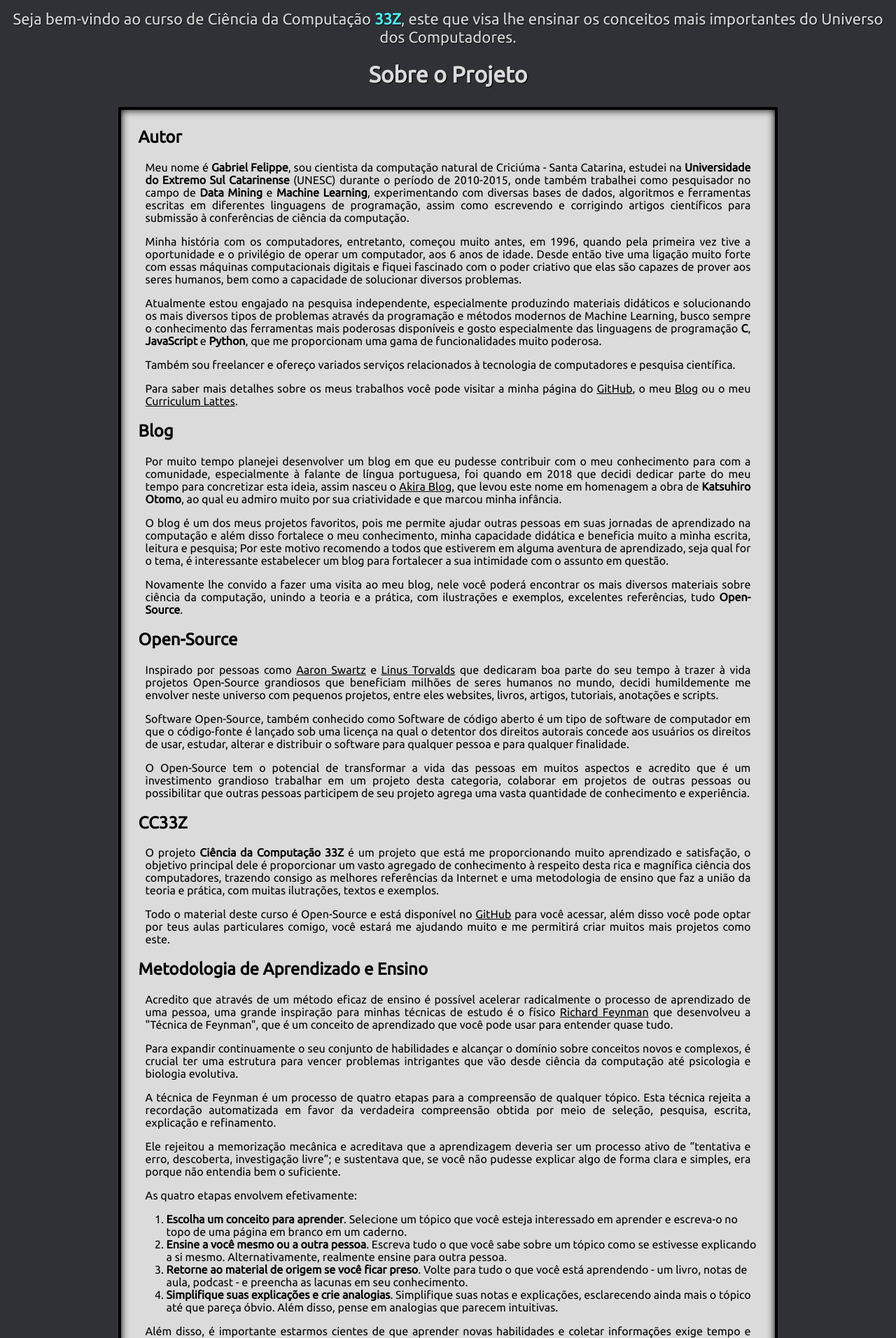
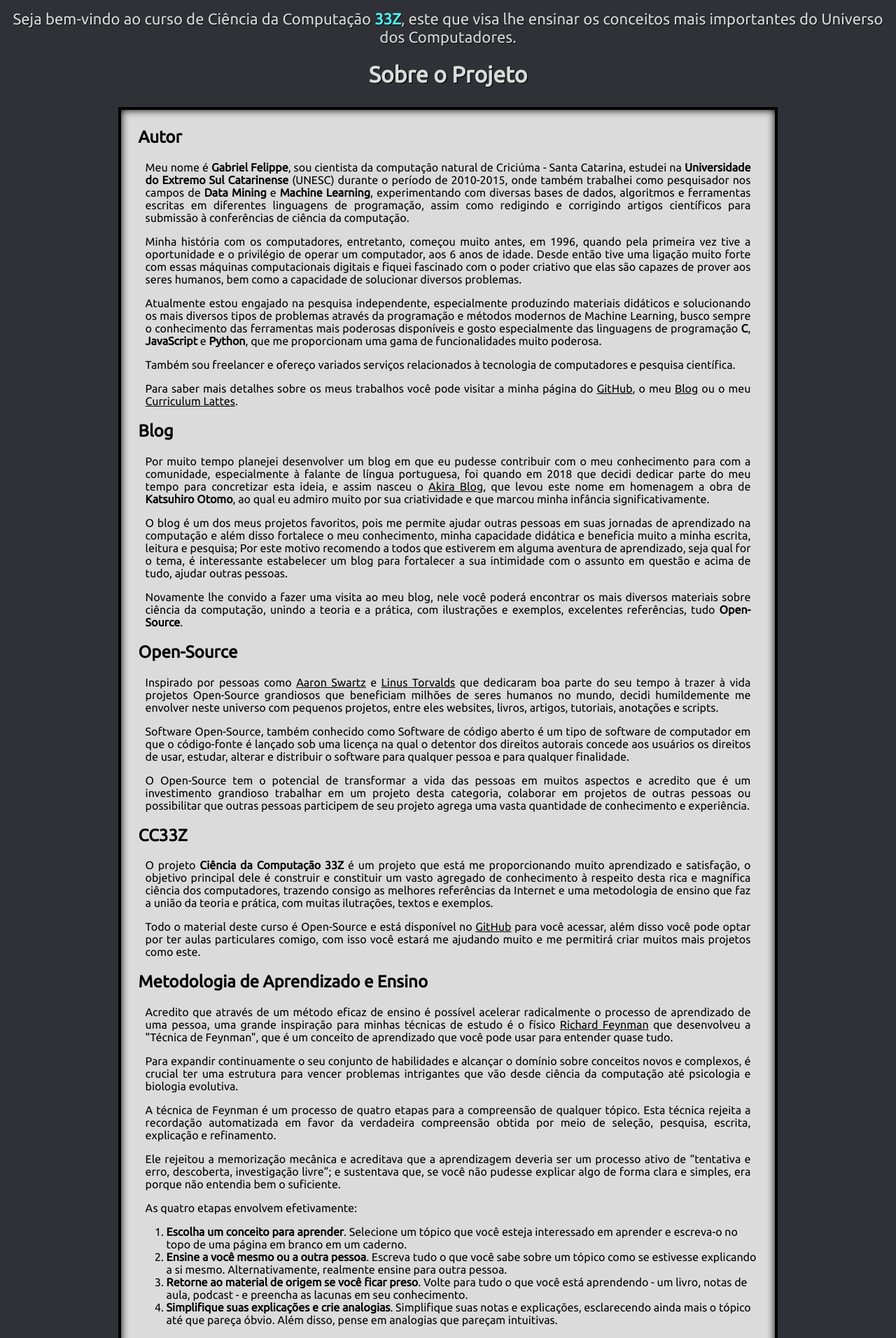
Before and after one commit to the-akira/cc33z-webiste, a Django app: page /sobre/ in a window 1280 px wide. Shown: the part 596-2508 px from the top of the page at 70% size. Run offline with Django 3.2, Linux system fonts and the light colour scheme; some libraries are stand-ins or nearby versions.

Commit message:
Seção Sobre atualizada

```diff
--- a/cursos/templates/sobre.html
+++ b/cursos/templates/sobre.html
@@ -5,22 +5,22 @@
 <h1 class="titulo-sobre">Sobre o Projeto</h1>
 <div class="sobre-detalhes">
 	<h2>Autor</h2>
-	<p>Meu nome é <span>Gabriel Felippe</span>, sou cientista da computação natural de Criciúma - Santa Catarina, estudei na <span>Universidade do Extremo Sul Catarinense</span> (UNESC) durante o período de 2010-2015, onde também trabalhei como pesquisador no campo de <span>Data Mining</span> e <span>Machine Learning</span>, experimentando com diversas bases de dados, algoritmos e ferramentas escritas em diferentes linguagens de programação, assim como escrevendo e corrigindo artigos científicos para submissão à conferências de ciência da computação.</p>
+	<p>Meu nome é <span>Gabriel Felippe</span>, sou cientista da computação natural de Criciúma - Santa Catarina, estudei na <span>Universidade do Extremo Sul Catarinense</span> (UNESC) durante o período de 2010-2015, onde também trabalhei como pesquisador nos campos de <span>Data Mining</span> e <span>Machine Learning</span>, experimentando com diversas bases de dados, algoritmos e ferramentas escritas em diferentes linguagens de programação, assim como redigindo e corrigindo artigos científicos para submissão à conferências de ciência da computação.</p>
 	<p>Minha história com os computadores, entretanto, começou muito antes, em 1996, quando pela primeira vez tive a oportunidade e o privilégio de operar um computador, aos 6 anos de idade. Desde então tive uma ligação muito forte com essas máquinas computacionais digitais e fiquei fascinado com o poder criativo que elas são capazes de prover aos seres humanos, bem como a capacidade de solucionar diversos problemas.</p>
 	<p>Atualmente estou engajado na pesquisa independente, especialmente produzindo materiais didáticos e solucionando os mais diversos tipos de problemas através da programação e métodos modernos de Machine Learning, busco sempre o conhecimento das ferramentas mais poderosas disponíveis e gosto especialmente das linguagens de programação <span>C</span>, <span>JavaScript</span> e <span>Python</span>, que me proporcionam uma gama de funcionalidades muito poderosa.</p>
 	<p>Também sou freelancer e ofereço variados serviços relacionados à tecnologia de computadores e pesquisa científica.</p>
 	<p>Para saber mais detalhes sobre os meus trabalhos você pode visitar a minha página do <a class="sobre-url" href="https://github.com/the-akira" target="_blank">GitHub</a>, o meu <a class="sobre-url" href="https://akiradev.netlify.app/" target="_blank">Blog</a> ou o meu <a class="sobre-url" href="http://lattes.cnpq.br/6618667439740836" target="_blank">Curriculum Lattes</a>.</p>
 	<h2>Blog</h2>
-	<p>Por muito tempo planejei desenvolver um blog em que eu pudesse contribuir com o meu conhecimento para com a comunidade, especialmente à falante de língua portuguesa, foi quando em 2018 que decidi dedicar parte do meu tempo para concretizar esta ideia, assim nasceu o <a class="sobre-url" href="https://akiradev.netlify.app/" target="_blank">Akira Blog</a>, que levou este nome em homenagem a obra de <span>Katsuhiro Otomo</span>, ao qual eu admiro muito por sua criatividade e que marcou minha infância.</p>
-	<p> O blog é um dos meus projetos favoritos, pois me permite ajudar outras pessoas em suas jornadas de aprendizado na computação e além disso fortalece o meu conhecimento, minha capacidade didática e beneficia muito a minha escrita, leitura e pesquisa; Por este motivo recomendo a todos que estiverem em alguma aventura de aprendizado, seja qual for o tema, é interessante estabelecer um blog para fortalecer a sua intimidade com o assunto em questão.</p>
+	<p>Por muito tempo planejei desenvolver um blog em que eu pudesse contribuir com o meu conhecimento para com a comunidade, especialmente à falante de língua portuguesa, foi quando em 2018 que decidi dedicar parte do meu tempo para concretizar esta ideia, e assim nasceu o <a class="sobre-url" href="https://akiradev.netlify.app/" target="_blank">Akira Blog</a>, que levou este nome em homenagem a obra de <span>Katsuhiro Otomo</span>, ao qual eu admiro muito por sua criatividade e que marcou minha infância significativamente.</p>
+	<p> O blog é um dos meus projetos favoritos, pois me permite ajudar outras pessoas em suas jornadas de aprendizado na computação e além disso fortalece o meu conhecimento, minha capacidade didática e beneficia muito a minha escrita, leitura e pesquisa; Por este motivo recomendo a todos que estiverem em alguma aventura de aprendizado, seja qual for o tema, é interessante estabelecer um blog para fortalecer a sua intimidade com o assunto em questão e acima de tudo, ajudar outras pessoas.</p>
 	<p>Novamente lhe convido a fazer uma visita ao meu blog, nele você poderá encontrar os mais diversos materiais sobre ciência da computação, unindo a teoria e a prática, com ilustrações e exemplos, excelentes referências, tudo <span>Open-Source</span>.</p>
 	<h2>Open-Source</h2>
 	<p>Inspirado por pessoas como <a class="sobre-url" href="https://en.wikipedia.org/wiki/Aaron_Swartz">Aaron Swartz</a> e <a class="sobre-url" href="https://en.wikipedia.org/wiki/Linus_Torvalds">Linus Torvalds</a> que dedicaram boa parte do seu tempo à trazer à vida projetos Open-Source grandiosos que beneficiam milhões de seres humanos no mundo, decidi humildemente me envolver neste universo com pequenos projetos, entre eles websites, livros, artigos, tutoriais, anotações e scripts.</p>
 	<p>Software Open-Source, também conhecido como Software de código aberto é um tipo de software de computador em que o código-fonte é lançado sob uma licença na qual o detentor dos direitos autorais concede aos usuários os direitos de usar, estudar, alterar e distribuir o software para qualquer pessoa e para qualquer finalidade.</p>
 	<p>O Open-Source tem o potencial de transformar a vida das pessoas em muitos aspectos e acredito que é um investimento grandioso trabalhar em um projeto desta categoria, colaborar em projetos de outras pessoas ou possibilitar que outras pessoas participem de seu projeto agrega uma vasta quantidade de conhecimento e experiência.</p>
 	<h2>CC33Z</h2>
-	<p>O projeto <span>Ciência da Computação 33Z</span> é um projeto que está me proporcionando muito aprendizado e satisfação, o objetivo principal dele é proporcionar um vasto agregado de conhecimento à respeito desta rica e magnífica ciência dos computadores, trazendo consigo as melhores referências da Internet e uma metodologia de ensino que faz a união da teoria e prática, com muitas ilutrações, textos e exemplos.</p>
-	<p>Todo o material deste curso é Open-Source e está disponível no <a class="sobre-url" href="https://github.com/the-akira/CC33Z">GitHub</a> para você acessar, além disso você pode optar por teus aulas particulares comigo, você estará me ajudando muito e me permitirá criar muitos mais projetos como este.</p>
+	<p>O projeto <span>Ciência da Computação 33Z</span> é um projeto que está me proporcionando muito aprendizado e satisfação, o objetivo principal dele é construir e constituir um vasto agregado de conhecimento à respeito desta rica e magnífica ciência dos computadores, trazendo consigo as melhores referências da Internet e uma metodologia de ensino que faz a união da teoria e prática, com muitas ilutrações, textos e exemplos.</p>
+	<p>Todo o material deste curso é Open-Source e está disponível no <a class="sobre-url" href="https://github.com/the-akira/CC33Z">GitHub</a> para você acessar, além disso você pode optar por ter aulas particulares comigo, com isso você estará me ajudando muito e me permitirá criar muitos mais projetos como este.</p>
 	<h2>Metodologia de Aprendizado e Ensino</h2>
 	<p>Acredito que através de um método eficaz de ensino é possível acelerar radicalmente o processo de aprendizado de uma pessoa, uma grande inspiração para minhas técnicas de estudo é o físico <a class="sobre-url" href="https://en.wikipedia.org/wiki/Richard_Feynman">Richard Feynman</a> que desenvolveu a "Técnica de Feynman", que é um conceito de aprendizado que você pode usar para entender quase tudo.</p>
 	<p>Para expandir continuamente o seu conjunto de habilidades e alcançar o domínio sobre conceitos novos e complexos, é crucial ter uma estrutura para vencer problemas intrigantes que vão desde ciência da computação até psicologia e biologia evolutiva.</p>
@@ -31,11 +31,11 @@
 		<li><span>Escolha um conceito para aprender</span>. Selecione um tópico que você esteja interessado em aprender e escreva-o no topo de uma página em branco em um caderno.</li>
 		<li><span>Ensine a você mesmo ou a outra pessoa</span>. Escreva tudo o que você sabe sobre um tópico como se estivesse explicando a si mesmo. Alternativamente, realmente ensine para outra pessoa.</li>
 		<li><span>Retorne ao material de origem se você ficar preso</span>. Volte para tudo o que você está aprendendo - um livro, notas de aula, podcast - e preencha as lacunas em seu conhecimento.</li>
-		<li><span>Simplifique suas explicações e crie analogias</span>. Simplifique suas notas e explicações, esclarecendo ainda mais o tópico até que pareça óbvio. Além disso, pense em analogias que parecem intuitivas.</li>
+		<li><span>Simplifique suas explicações e crie analogias</span>. Simplifique suas notas e explicações, esclarecendo ainda mais o tópico até que pareça óbvio. Além disso, pense em analogias que pareçam intuitivas.</li>
 	</ol>
 	<p>Além disso, é importante estarmos cientes de que aprender novas habilidades e coletar informações exige tempo e paciência, mas também humildade. Ao começar com uma página em branco, enfrentamos o que ainda não conhecemos de frente. A partir daí, precisamos de uma caneta e possivelmente um computador, e vontade de explorar a vida e sua complexidade inefável para embarcar em uma busca de aprendizagem infinita.</p>
 	<h2>Perspectiva Filosófica</h2>
-	<p>A <span>Filosofia</span>, do grego, "amor da sabedoria", é possivelmente o mais importante de todos os campos de estudos, uma vez que ela questiona os aspectos fundamentais da vida, existência, conhecimento, ética e tudo que e engloba a "realidade" que existimos, habitamos e convivemos; Por este motivo eu busco envolvê-la profundamente em todos os meus projetos, incluindo o <span>CC33Z</span>, onde eu apresento a relação intima entre a computação, matemática e filosofia na constituição do universo computacional de infinitas possibilidades que vivemos.</p>
+	<p>A <span>Filosofia</span>, do grego, "amor da sabedoria", é possivelmente o mais importante de todos os campos de estudos, uma vez que ela questiona os aspectos fundamentais da vida, existência, conhecimento, ética e tudo que e engloba a "realidade" que existimos, habitamos e convivemos; Por este motivo eu busco envolvê-la profundamente em todos os meus projetos, incluindo o <span>CC33Z</span>, onde eu apresento a relação íntima entre a computação, matemática e filosofia na constituição do universo computacional de infinitas possibilidades que vivemos.</p>
 	<h2>Contribuições</h2>
 	<p>Finalmente, gostaria muito de agradecer por sua visita e por de alguma forma estar envolvido neste projeto.</p>
 	<p>O desenvolvimento do <span>Curso de Ciência da Computação 33Z</span> envolveu bastante dedicação e espero poder melhorar ele sempre que possível!</p>
```
